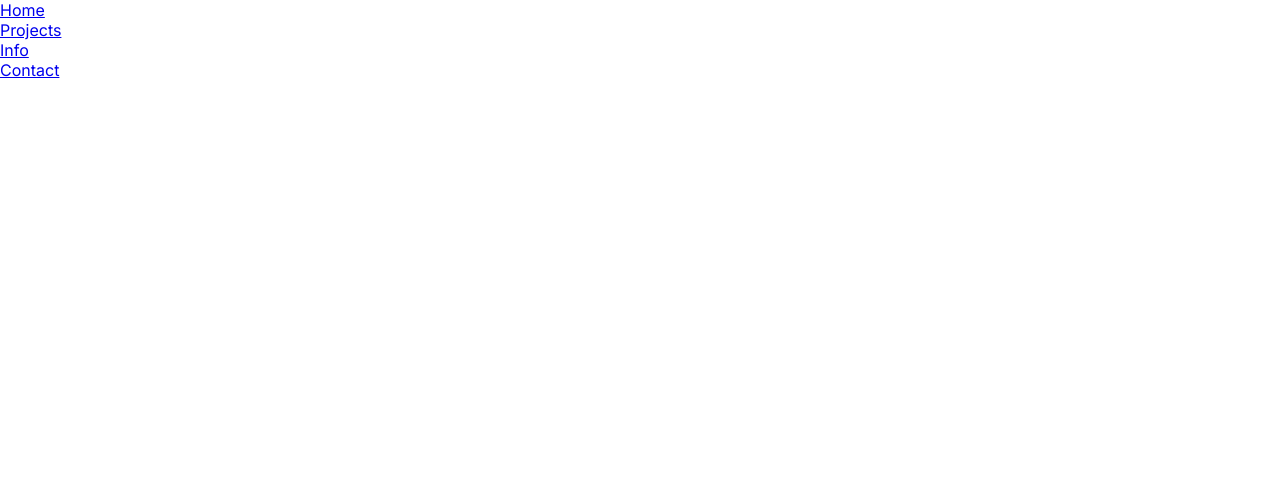
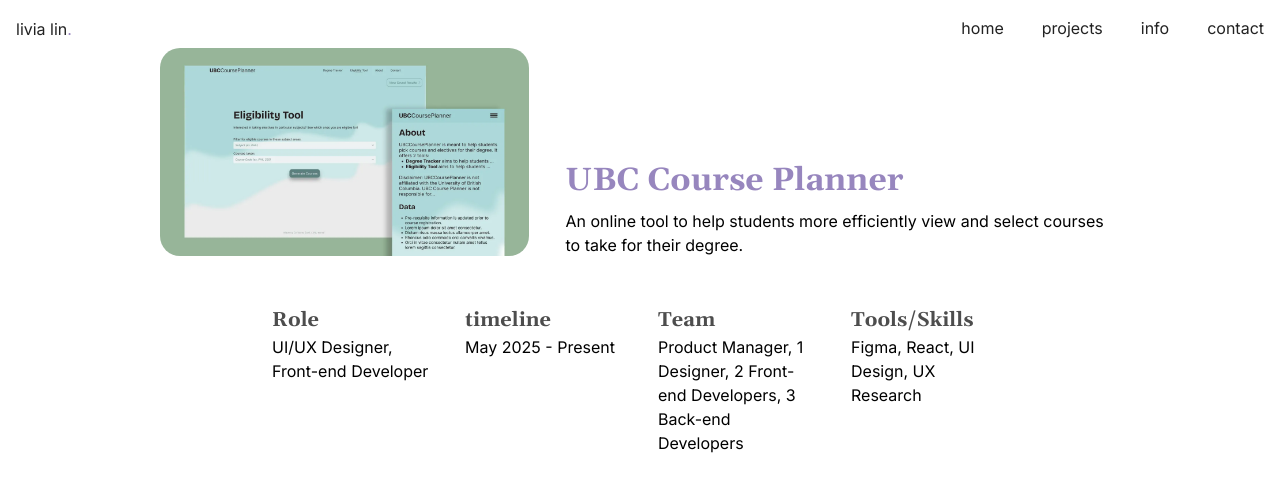
Before and after one commit to llivvv/Portfolio, a plain HTML site: page projects/ubc-course-planner.html in a window 1280 px wide. Drawn offline with nearby package versions, Linux system fonts and the light colour scheme.

Commit message:
done for now

```diff
--- a/projects/ubc-course-planner.html
+++ b/projects/ubc-course-planner.html
@@ -27,24 +27,81 @@
       rel="stylesheet"
       href="ubccp.css"
     />
+    <script
+      src="../nav.js"
+      defer
+    ></script>
     <title>UBC Course Planner</title>
   </head>
   <body>
     <nav>
-      <ul id="nav-list">
+      <p>livia lin<span>.</span></p>
+
+      <button
+        class="mobile-nav-toggle"
+        aria-controls="nav-list"
+        aria-expanded="false"
+      ></button>
+
+      <div class="items">
+        <ul
+          id="nav-list"
+          class="nav-list"
+          data-visible="false"
+        >
           <li class="active nav-item">
-          <a href="../index.html#home">Home</a>
+            <a href="../index.html#home">home</a>
           </li>
           <li class="nav-item">
-          <a href="../index.html#projects">Projects</a>
+            <a href="../index.html#projects">projects</a>
           </li>
           <li class="nav-item">
-          <a href="../index.html#info">Info</a>
+            <a href="../index.html#info">info</a>
           </li>
           <li class="nav-item">
-          <a href="../index.html#contact">Contact</a>
+            <a href="../index.html#contact">contact</a>
           </li>
         </ul>
+      </div>
     </nav>
+
+    <section id="intro">
+      <div class="thumbnail-container">
+        <img
+          class="thumbnail"
+          src="/assets/thumbnails/ubc_course_planner.webp"
+          alt="ubc course planner project thumbnail"
+        />
+      </div>
+      <div class="info">
+        <h1>UBC Course Planner</h1>
+        <p>
+          An online tool to help students more efficiently view and select
+          courses to take for their degree.
+        </p>
+      </div>
+    </section>
+
+    <section id="role">
+      <div class="role">
+        <h3>Role</h3>
+        <p>UI/UX Designer, Front-end Developer</p>
+      </div>
+      <div class="timeline">
+        <h3>timeline</h3>
+        <p>May 2025 - Present</p>
+      </div>
+      <div class="team">
+        <h3>Team</h3>
+        <p>
+          Product Manager, 1 Designer, 2 Front-end Developers, 3 Back-end
+          Developers
+        </p>
+      </div>
+      <div class="tools">
+        <h3>Tools/Skills</h3>
+        <p>Figma, React, UI Design, UX Research</p>
+      </div>
+    </section>
   </body>
 </html>
--- a/projects/ubccp.css
+++ b/projects/ubccp.css
@@ -1,13 +1,22 @@
 * {
   margin: 0;
   padding: 0;
+  box-sizing: border-box;
 }
 
 :root {
   font-size: 16px;
   --prim-white: #faf9f6;
   --prim-black: #222222;
-  --accent-blue: #1d86c3;
+  --neutral-gray: #4d4d4d;
+  --accent-purple: #9786beff;
+  --mobile-role-gap: 1.5rem;
+  --thumb-ratio: 1.77;
+}
+
+html {
+  scroll-behavior: smooth;
+  /* scroll-padding: 3.5rem; */
 }
 
 body {
@@ -15,5 +24,188 @@
   width: 100dvw;
   overflow-x: hidden;
   overflow-y: auto;
+  line-height: 1.5;
+}
+
+/* font styles */
+
+h1 {
+  font-family: "Gelasio", serif;
+  font-size: 2rem;
+}
+
+h2 {
+  font-family: "Gelasio", serif;
+  font-size: 1.5rem;
+}
+
+h3 {
+  font-family: "Gelasio", serif;
+  font-size: 1.25rem;
+}
+
+p,
+a {
   font-family: "Inter", sans-serif;
+  font-size: 1rem;
 }
+
+/* end of font styles */
+
+/* navigation */
+
+.mobile-nav-toggle {
+  display: none;
+}
+
+nav {
+  position: fixed;
+  top: 0;
+  width: 100%;
+  z-index: 900;
+  display: flex;
+  justify-content: space-between;
+  align-items: center;
+  /* background-color: var(--prim-white); */
+  /* background-color: rgba(255, 2495, 246, 0.2); */
+}
+
+nav > p {
+  margin-left: 16px;
+  margin-top: 16px;
+  margin-bottom: 16px;
+  color: var(--prim-black);
+}
+
+nav > p > span {
+  color: var(--accent-purple);
+}
+
+nav a:link,
+nav a:visited {
+  color: var(--prim-black);
+}
+
+#nav-list {
+  list-style-type: none;
+  display: flex;
+  gap: 2.375rem;
+  margin-right: 16px;
+  margin-top: 16px;
+  margin-bottom: 16px;
+}
+
+.nav-item > a {
+  text-decoration: none;
+}
+
+/* end of navigation */
+
+@media (max-width: 480px) {
+  nav {
+    background-color: var(--prim-white);
+  }
+  nav > p {
+    margin-left: 1.25rem;
+    margin-top: 1.25rem;
+    margin-bottom: 1.25rem;
+  }
+  .nav-item > a {
+    font-size: 1.25rem;
+  }
+  #nav-list {
+    position: fixed;
+    inset: 0 0 0 0;
+    background: var(--prim-white);
+    margin: 0;
+    flex-direction: column;
+    justify-content: center;
+    align-items: center;
+
+    /* moves it off the page so it's hidden */
+    transform: translateX(100%);
+    transition: transform 350ms ease-out;
+  }
+
+  #nav-list[data-visible="true"] {
+    transform: translateX(0%);
+  }
+
+  .mobile-nav-toggle {
+    display: block;
+    position: absolute;
+    background-color: transparent;
+    background-image: url("../assets/menu.svg");
+    background-repeat: no-repeat;
+    background-position: right top;
+    z-index: 9999;
+    width: 2rem;
+    aspect-ratio: 1;
+    border: 0;
+    top: 1.25rem;
+    right: 1.25rem;
+  }
+
+  .mobile-nav-toggle[aria-expanded="true"] {
+    background-image: url("../assets/close.svg");
+  }
+}
+
+/* content */
+
+#intro {
+  width: 100%;
+  /* height: 100%; */
+  display: flex;
+  gap: 36px;
+  align-items: end;
+  padding: 3rem 10rem;
+}
+
+#intro h1 {
+  color: var(--accent-purple);
+}
+
+.thumbnail-container {
+  width: 50%;
+  aspect-ratio: var(--thumb-ratio);
+  display: flex;
+  justify-content: center;
+  align-items: center;
+}
+
+.thumbnail {
+  width: 100%;
+  height: auto;
+  border-radius: 20px;
+}
+
+.info {
+  display: flex;
+  flex-direction: column;
+  align-items: start;
+  gap: 0.25rem;
+}
+
+#role {
+  margin-left: auto;
+  margin-right: auto;
+  width: 70%;
+  padding-left: 5rem;
+  padding-right: 5rem;
+  display: flex;
+  flex-wrap: nowrap;
+  gap: 36px;
+}
+
+.role,
+.timeline,
+.team,
+.tools {
+  flex: 1;
+  flex-basis: 0;
+}
+
+#role h3 {
+  color: var(--neutral-gray);
+}
--- a/style.css
+++ b/style.css
@@ -8,8 +8,8 @@
   font-size: 16px;
   --prim-white: #faf9f6;
   --prim-black: #222222;
-  --neutral-gray: #4d4d4d;
-  --accent-purple: #9786beff;
+  --neutral-gray: #6c6c6cff;
+  --accent-purple: #866eb3ff;
   --mobile-role-gap: 1.5rem;
   --thumb-ratio: 1.77;
 }
@@ -25,6 +25,7 @@
   overflow-x: hidden;
   overflow-y: auto;
   line-height: 1.5;
+  background: var(--prim-white);
 }
 
 /* font styles */
@@ -170,26 +171,6 @@
   background-size: cover;
 }
 
-/* .details {
-  max-width: 66%;
-  display: flex;
-  gap: 3rem;
-}
-
-.type {
-  font-size: 0.75rem;
-  color: var(--neutral-gray);
-}
-
-.occupation {
-  flex: 2;
-}
-
-.interests,
-.contact-info {
-  flex: 1;
-} */
-
 /* end of home section */
 
 /* projects section */
@@ -208,7 +189,7 @@
   /* justify-content: space-between; */
   gap: 4rem;
   align-items: center;
-  /* color: yellow; */
+  /* background-color: yellow; */
 }
 
 #projects h2 {
@@ -251,7 +232,7 @@
 }
 
 #projects p {
-  color: var(--neutral-gray);
+  color: var(--prim-black);
 }
 
 .project-group {
@@ -271,6 +252,39 @@
 
 #contact {
   background: yellow;
+}
+
+#footer {
+  padding-top: 3rem;
+  padding-left: 5rem;
+  padding-right: 5rem;
+  padding-bottom: 1rem;
+}
+
+#footer {
+  display: flex;
+  flex-direction: column;
+  gap: 16px;
+}
+
+#footer h3,
+#footer a {
+  color: var(--accent-purple);
+  /* text-decoration: underline;  */
+}
+
+#footer .opportunity {
+  display: flex;
+  flex-direction: column;
+  gap: 0.25rem;
+}
+
+#footer .copyright {
+  font-size: 0.75rem;
+}
+
+#footer a:hover {
+  font-style: oblique;
 }
 
 @media (max-width: 768px) {
@@ -333,8 +347,13 @@
   }
 
   #home,
-  #projects {
+  #projects,
+  #footer {
     padding: 0 1.25rem;
+  }
+
+  #footer {
+    padding-top: 3rem;
   }
 
   .avatar {
```
Also changed, not shown: index.html (+27 -27 lines). Lines whose indentation alone changed are shown as unchanged.
